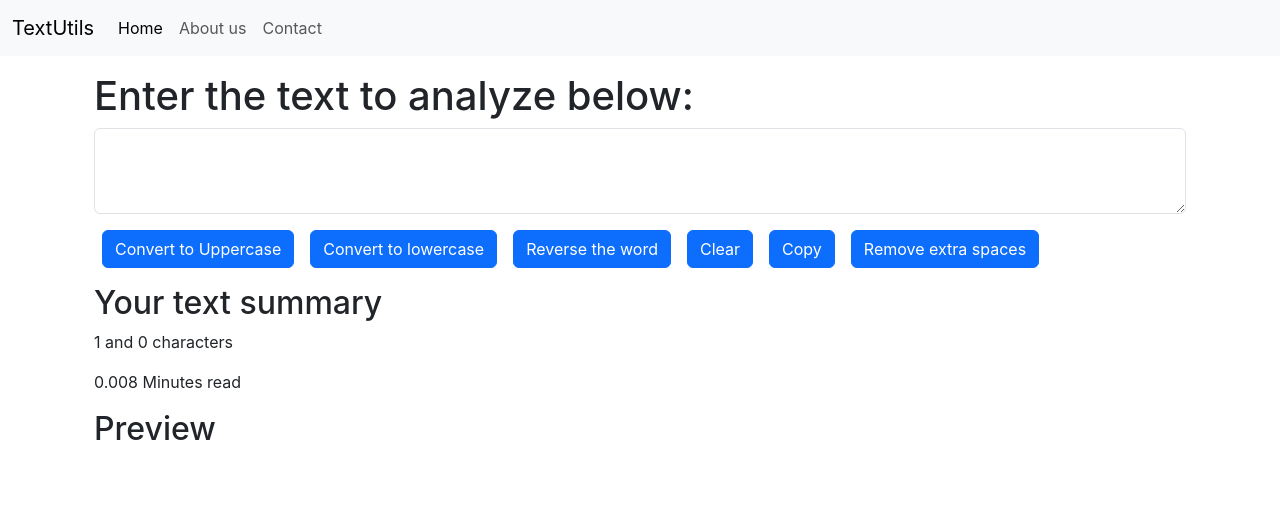
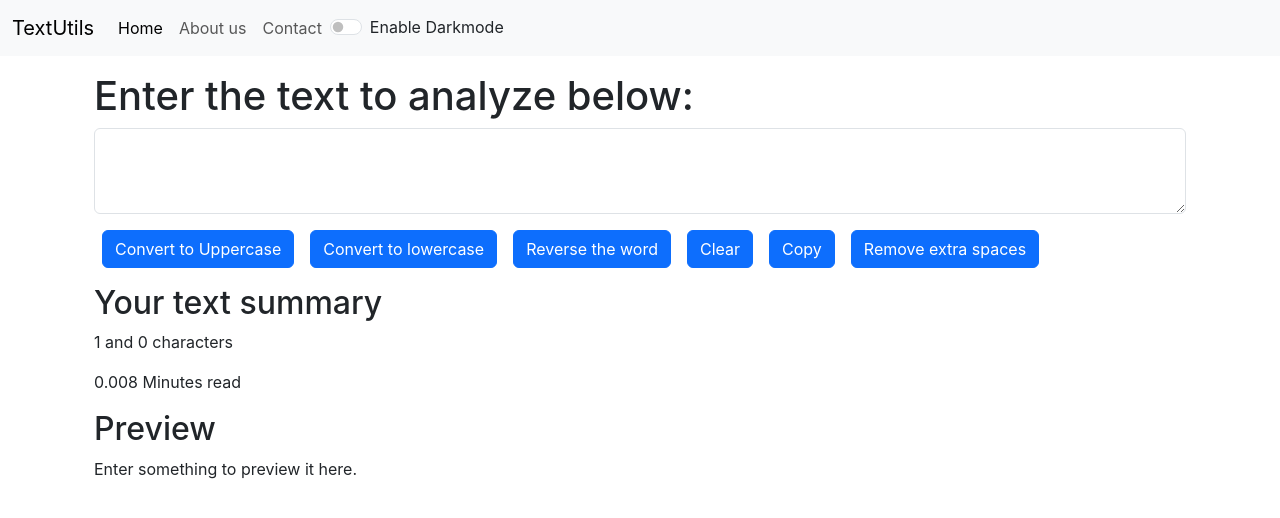
Before and after one commit to Kzsanjeet/s_challenges, a React (Create React App) app in the folder react/my-app/: page / in a window 1280 px wide. Shown: the top 518 px of the page. Built offline with nearby package versions, Linux system fonts and the light colour scheme.

Commit message:
learned advanve dark and light mode

```diff
--- a/react/my-app/src/App.js
+++ b/react/my-app/src/App.js
@@ -8,7 +8,7 @@
 function App() {
   const [mode, setMode] = useState("light")
 
-  const toogleMode = () =>{
+  const toggleMode = () =>{
     if(mode === "light"){
       setMode("dark")
     }else{
@@ -17,7 +17,7 @@
   }
   return (
     <>
-    <Navbar title = "TextUtils" aboutText = "About us" mode={mode} toogleMode={toogleMode}/>
+    <Navbar title = "TextUtils" aboutText = "About us" mode={mode} toggleMode={toggleMode}/>
     {/* <Navbar/> */}
     <div className="container my-3">
     <TextForm heading="Enter the text to analyze below: "/>
--- a/react/my-app/src/components/Navbar.js
+++ b/react/my-app/src/components/Navbar.js
@@ -4,7 +4,7 @@
 
 export default function Navbar(props){
     return(
-        <nav className="navbar navbar-expand-lg bg-body-tertiary">
+        <nav className={`navbar navbar-expand-lg navbar-${props.mode} bg-${props.mode}`}>
         <div className="container-fluid">
           <a className="navbar-brand" href="/">{props.title}</a>
           <button className="navbar-toggler" type="button" data-bs-toggle="collapse" data-bs-target="#navbarNav" aria-controls="navbarNav" aria-expanded="false" aria-label="Toggle navigation">
@@ -22,6 +22,11 @@
                 <a className="nav-link" href="/pricing">Contact</a>
               </li>
             </ul>
+            <div className={`form-check form-switch text ${props.mode === "light"?"dark":"light"}`}>
+              {/* if the props.mode is in the dark mode then change it to the light mode and vice-versa. */}
+                <input className="form-check-input" onClick={props.toggleMode} type="checkbox" role="switch" id="flexSwitchCheckDefault"/>
+                <label className="form-check-label" htmlFor="flexSwitchCheckDefault">Enable Darkmode</label>
+            </div>
           </div>
         </div>
       </nav>
--- a/react/my-app/src/components/TextForm.js
+++ b/react/my-app/src/components/TextForm.js
@@ -40,7 +40,7 @@
 
     return (
         <>
-                <div className='container'>
+        <div className='container' style = {{backgroundColor: props.mode === "dark"?"grey":"white"}}>
             <h1>{props.heading}</h1>
             <div className="mb-3">
                 <textarea
@@ -48,6 +48,10 @@
                     id="myBox"
                     value={text}
                     onChange={handleOnChange}
+                    style = {{
+                        backgroundColor: props.mode === "dark" ? "grey" : "white",
+                        color: props.mode === "dark" ? "grey" : "white"
+                      }}
                     rows="3">
                 </textarea>
             </div>
@@ -64,7 +68,7 @@
             <p>{text.split(" ").length} and {text.length} characters</p>
             <p>{0.008 * text.split(" ").length} Minutes read</p>
             <h2>Preview</h2>
-            <p>{text}</p>
+            <p>{text.length>0?text:"Enter something to preview it here."}</p>
         </div>
         </>
     )
```
